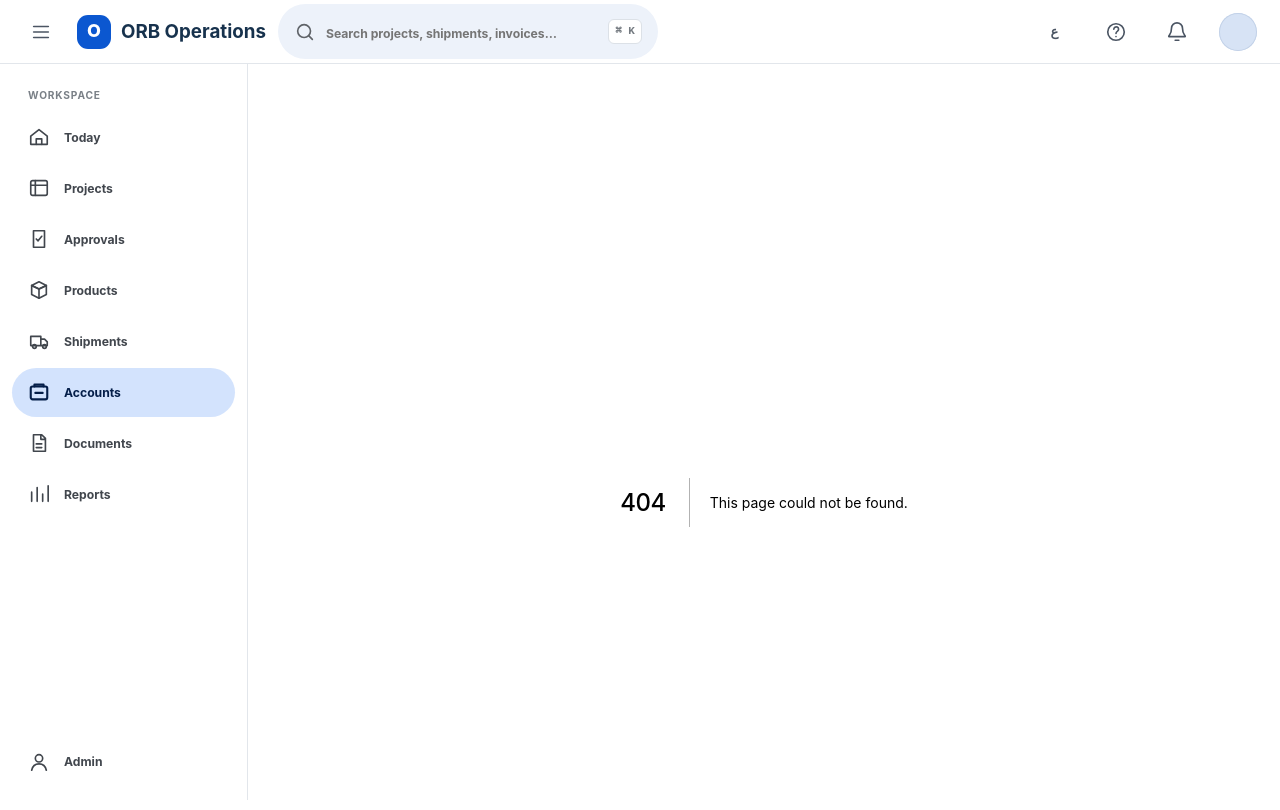
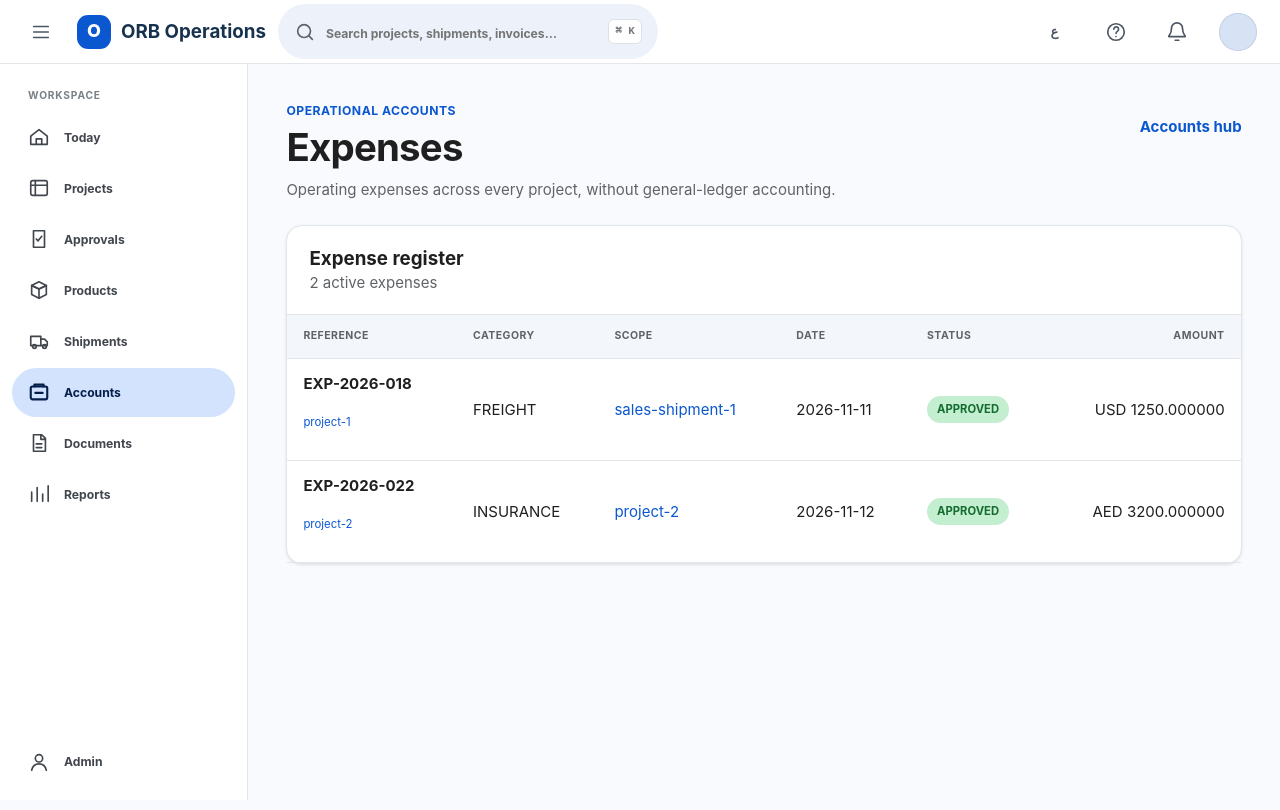
Before and after one commit to EslamHamed2017/orb-system, a Next.js app: page /accounts/expenses in a window 1280 px wide. Before the commit this address had no page. Shown: the top 810 px of the page. Built offline with nearby package versions, Linux system fonts and the light colour scheme.

Commit message:
feat(orb): add project expense register

```diff
--- /dev/null
+++ b/src/app/accounts/expenses/page.tsx
@@ -0,0 +1,7 @@
+import { ProjectExpensesPage } from "../../../ui/features/accounts/ProjectExpensesPage";
+
+type Query = { readonly locale?: string; readonly projectId?: string };
+export default async function ExpensesRegisterRoute({ searchParams }: { readonly searchParams: Promise<Query> }) {
+  const query = await searchParams;
+  return <ProjectExpensesPage locale={query.locale === "ar" ? "ar" : "en"} projectId={query.projectId}/>;
+}
--- a/src/app/projects/[id]/money/page.tsx
+++ b/src/app/projects/[id]/money/page.tsx
@@ -11,7 +11,7 @@ export default async function MoneyPage({ params, searchParams }: { params: Prom
  const [{ id }, query] = await Promise.all([params, searchParams]); const locale=query.locale==="ar"?"ar":"en", ar=locale==="ar", canMutate=query.role!=="finance-viewer", state=query.demoState;
  return <section aria-labelledby="money-title" dir={ar?"rtl":"ltr"} className="orb-erp"><EnterpriseStyles /><ProjectContextNavigation locale={locale} projectId={id} current="accounts" />
   <ErpPageHeader titleId="money-title" eyebrow={<><bdi>{id}</bdi><span>•</span>{ar?"الرقابة المالية":"Finance control"}</>} title={ar?"الأموال":"Money"} description={ar?"سجل موحد للحركات والفواتير والتخصيصات العكسية، مع أرصدة محدثة وقابلية تدقيق كاملة.":"A unified ledger for movements, invoices, allocations and compensating reversals—with live balances and full traceability."} meta={<span className="orb-chip" data-tone="success">{ar?"متوازن":"Reconciled"}</span>} />
-  <p><a href={`/accounts/sales-invoices?projectId=${encodeURIComponent(id)}&locale=${locale}`}>{ar?"فواتير مبيعات المشروع":"Project sales invoices"}</a> <span aria-hidden="true">•</span> <a href={`/accounts/supplier-invoices?projectId=${encodeURIComponent(id)}&locale=${locale}`}>{ar?"فواتير موردي المشروع":"Project supplier invoices"}</a> <span aria-hidden="true">•</span> <a href={`/accounts/collections?projectId=${encodeURIComponent(id)}&locale=${locale}`}>{ar?"تحصيلات المشروع":"Project collections"}</a> <span aria-hidden="true">•</span> <a href={`/accounts/supplier-payments?projectId=${encodeURIComponent(id)}&locale=${locale}`}>{ar?"دفعات موردي المشروع":"Project supplier payments"}</a></p>
+  <p><a href={`/accounts/sales-invoices?projectId=${encodeURIComponent(id)}&locale=${locale}`}>{ar?"فواتير مبيعات المشروع":"Project sales invoices"}</a> <span aria-hidden="true">•</span> <a href={`/accounts/supplier-invoices?projectId=${encodeURIComponent(id)}&locale=${locale}`}>{ar?"فواتير موردي المشروع":"Project supplier invoices"}</a> <span aria-hidden="true">•</span> <a href={`/accounts/collections?projectId=${encodeURIComponent(id)}&locale=${locale}`}>{ar?"تحصيلات المشروع":"Project collections"}</a> <span aria-hidden="true">•</span> <a href={`/accounts/supplier-payments?projectId=${encodeURIComponent(id)}&locale=${locale}`}>{ar?"دفعات موردي المشروع":"Project supplier payments"}</a> <span aria-hidden="true">•</span> <a href={`/accounts/expenses?projectId=${encodeURIComponent(id)}&locale=${locale}`}>{ar?"مصروفات المشروع":"Project expenses"}</a></p>
   <div className="orb-summary-grid"><Kpi label={ar?"النقد المتاح":"Available cash"} value={<bdi>USD 7,500.00</bdi>} detail={ar?"بعد التخصيصات":"After allocations"}/><Kpi label={ar?"ذمم المورد":"Supplier payable"} value={<bdi>USD 7,500.00</bdi>} detail="INV-2026-117"/><Kpi label={ar?"ذمم العميل":"Customer receivable"} value={<bdi>USD 6,000.00</bdi>} detail="ORB-SAL-0007"/><Kpi label={ar?"فرق التسوية":"Reconciliation variance"} value={<bdi>USD 0.00</bdi>} detail={ar?"حتى الآن":"As of today"}/></div>
   {state==="invalid-allocation"&&<section role="alert"><h2>{ar?"رفض التخصيص":"Allocation rejected"}</h2><p>{ar?"يجب أن يتطابق الطرف والعملة. لم يتغير أي رصيد.":"The allocation requires the same party and currency; no balance changed."}</p></section>}
   <div className="orb-split">{canMutate&&<SupplierInvoicePanel locale={locale}/>}<div className="orb-page-grid"><SupplierShipmentInvoicePaymentPanel locale={locale}/><SalesShipmentSettlementPanel locale={locale}/></div></div>
--- /dev/null
+++ b/src/ui/features/accounts/ProjectExpensesPage.tsx
@@ -0,0 +1,28 @@
+import { ProjectContextNavigation } from "../../navigation/ProjectContextNavigation";
+import styles from "./AccountsHubPage.module.css";
+import type { AccountsLocale } from "./accounts-hub";
+import { filterProjectExpenses, type ExpenseListItem } from "./project-expenses";
+
+const expenses: readonly ExpenseListItem[] = Object.freeze([
+  { id: "expense-1", projectId: "project-1", scopeType: "SALES_SHIPMENT", scopeId: "sales-shipment-1", occurredOn: "2026-11-11", state: "APPROVED", reference: "EXP-2026-018", category: "FREIGHT", currency: "USD", amount: "1250.000000" },
+  { id: "expense-2", projectId: "project-2", scopeType: "PROJECT", occurredOn: "2026-11-12", state: "APPROVED", reference: "EXP-2026-022", category: "INSURANCE", currency: "AED", amount: "3200.000000" },
+  { id: "expense-void", projectId: "project-1", scopeType: "PROJECT", occurredOn: "2026-11-13", state: "CANCELLED", reference: "EXP-2026-VOID", category: "DOCUMENTATION", currency: "USD", amount: "500.000000" },
+]);
+
+function scopeHref(item: ExpenseListItem, locale: AccountsLocale): string {
+  if (item.scopeType === "SALES_SHIPMENT" && item.scopeId) return `/sales-shipments/${item.scopeId}?locale=${locale}`;
+  if (item.scopeType === "SUPPLIER_CONTAINER" && item.scopeId) return `/supplier-shipments/${item.scopeId}?locale=${locale}`;
+  return `/projects/${item.projectId}/overview?locale=${locale}`;
+}
+
+export function ProjectExpensesPage({ locale, projectId }: { readonly locale: AccountsLocale; readonly projectId?: string }) {
+  const ar = locale === "ar";
+  const items = projectId ? filterProjectExpenses(expenses, projectId) : expenses.filter((expense) => expense.state !== "CANCELLED" && expense.state !== "REVERSED");
+  return <section className={styles.page} dir={ar ? "rtl" : "ltr"} aria-labelledby="expenses-register-title">
+    {projectId ? <ProjectContextNavigation locale={locale} projectId={projectId} current="expenses" /> : null}
+    <header className={styles.header}><div><p className={styles.eyebrow}>{ar ? "الحسابات التشغيلية" : "Operational accounts"}</p><h1 id="expenses-register-title">{ar ? "المصروفات" : "Expenses"}</h1><p className={styles.subtitle}>{projectId ? (ar ? <>المصروفات التشغيلية للمشروع <bdi>{projectId}</bdi>، مرتبطة بنطاق المعاملة ومحتفظ بها بعملة المصدر.</> : <>Operating expenses for project <bdi>{projectId}</bdi>, linked to transaction scope and preserved in source currency.</>) : (ar ? "المصروفات التشغيلية عبر جميع المشاريع، دون محاسبة دفتر أستاذ عام." : "Operating expenses across every project, without general-ledger accounting.")}</p></div><a className={styles.backLink} href={`/accounts?locale=${locale}`}>{ar ? "مركز الحسابات" : "Accounts hub"}</a></header>
+    <section className={styles.card} aria-labelledby="expense-register-heading"><header className={styles.cardHeader}><div><h2 id="expense-register-heading">{ar ? "سجل المصروفات" : "Expense register"}</h2><p className={styles.muted}>{ar ? `${items.length} مصروف نشط` : `${items.length} active expense${items.length === 1 ? "" : "s"}`}</p></div>{projectId ? <a href={`/projects/${projectId}/expenses?locale=${locale}`}>{ar ? "إدارة مصروفات المشروع" : "Manage project expenses"}</a> : null}</header>
+      <div className={styles.tableWrap}><table className={styles.table}><thead><tr><th>{ar ? "المرجع" : "Reference"}</th><th>{ar ? "الفئة" : "Category"}</th><th>{ar ? "النطاق" : "Scope"}</th><th>{ar ? "التاريخ" : "Date"}</th><th>{ar ? "الحالة" : "Status"}</th><th className={styles.amount}>{ar ? "المبلغ" : "Amount"}</th></tr></thead><tbody>{items.map((item) => <tr key={item.id}><td><div className={styles.reference}><strong><bdi>{item.reference}</bdi></strong><span><a href={`/projects/${item.projectId}/expenses?locale=${locale}`}><bdi>{item.projectId}</bdi></a></span></div></td><td><bdi>{item.category}</bdi></td><td><a href={scopeHref(item, locale)}><bdi>{item.scopeId ?? item.projectId}</bdi></a></td><td><bdi>{item.occurredOn}</bdi></td><td><span className={styles.state}>{item.state}</span></td><td className={styles.amount}><bdi>{item.currency} {item.amount}</bdi></td></tr>)}</tbody></table>{items.length === 0 ? <p className={styles.empty}>{ar ? "لا توجد مصروفات نشطة لهذا المشروع." : "No active expenses exist for this project."}</p> : null}</div>
+    </section>
+  </section>;
+}
--- /dev/null
+++ b/src/ui/features/accounts/project-expenses.ts
@@ -0,0 +1,32 @@
+import type { AccountsLocale } from "./accounts-hub";
+
+export type ExpenseScopeType = "PROJECT" | "SALES_SHIPMENT" | "SUPPLIER_CONTAINER";
+
+export interface ExpenseListItem {
+  readonly id: string;
+  readonly projectId: string;
+  readonly scopeType: ExpenseScopeType;
+  readonly scopeId?: string;
+  readonly occurredOn: string;
+  readonly state: string;
+  readonly reference: string;
+  readonly category: string;
+  readonly currency: string;
+  readonly amount: string;
+}
+
+const inactiveStates = new Set(["CANCELLED", "REVERSED"]);
+
+export function filterProjectExpenses(expenses: readonly ExpenseListItem[], projectId: string): readonly ExpenseListItem[] {
+  const selectedProject = projectId.trim();
+  if (!selectedProject) throw new TypeError("Project ID is required");
+  return expenses
+    .filter((expense) => expense.projectId === selectedProject && !inactiveStates.has(expense.state))
+    .sort((left, right) => right.occurredOn.localeCompare(left.occurredOn) || left.id.localeCompare(right.id));
+}
+
+export function buildExpenseListHref(projectId: string, locale: AccountsLocale): string {
+  const selectedProject = projectId.trim();
+  if (!selectedProject) throw new TypeError("Project ID is required");
+  return `/accounts/expenses?projectId=${encodeURIComponent(selectedProject)}&locale=${locale}`;
+}
```
Also changed, not shown: specs/002-orb-concept-realignment/tasks.md (+2 -1 lines), 2 other files (tests, documents, lock files or other folders).
